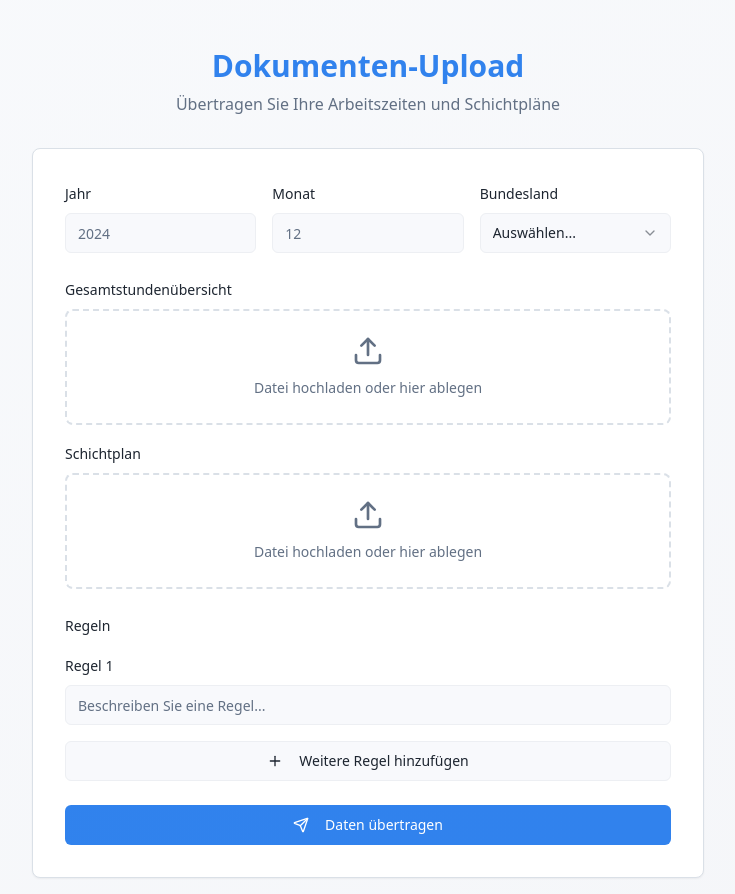
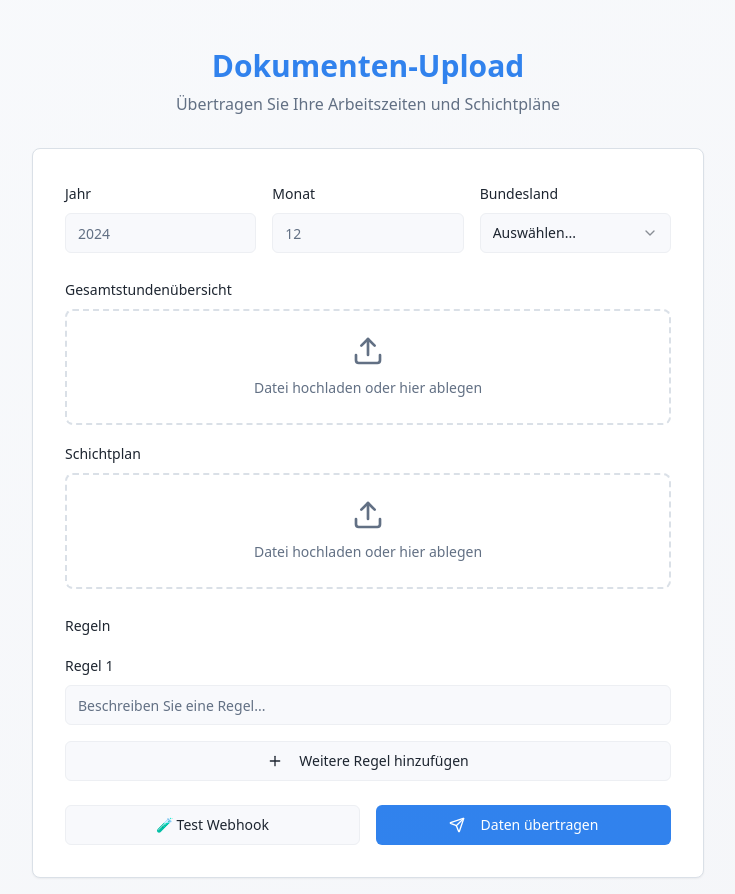
Before and after one commit to jasonl20-tech/bundesland-reporter, a React (Vite) app: page / in a window 1280 px wide. Shown: the whole page, without its empty margins (272-1007 px from the left). Built offline with nearby package versions, Linux system fonts and the light colour scheme.

Commit message:
Add test webhook button
Add a test webhook button and a debug display to the application. Update the webhook URL.

```diff
--- a/src/components/DocumentUploadForm.tsx
+++ b/src/components/DocumentUploadForm.tsx
@@ -25,6 +25,7 @@ export const DocumentUploadForm = () => {
   });
   const [visibleRules, setVisibleRules] = useState(1);
   const [isSubmitting, setIsSubmitting] = useState(false);
+  const [debugInfo, setDebugInfo] = useState<any>(null);
   const { toast } = useToast();
 
   const handleFileChange = (field: 'gesamtstunden' | 'schichtplan') => (e: React.ChangeEvent<HTMLInputElement>) => {
@@ -60,6 +61,59 @@ export const DocumentUploadForm = () => {
     }
   };
 
+  const testWebhook = async () => {
+    setIsSubmitting(true);
+    setDebugInfo(null);
+
+    try {
+      const testData = new FormData();
+      testData.append('test', 'true');
+      testData.append('timestamp', new Date().toISOString());
+
+      console.log('Testing webhook...');
+
+      const response = await fetch('https://ckwxlgumjxmczyuftlit.supabase.co/functions/v1/webhook-proxy', {
+        method: 'POST',
+        body: testData,
+      });
+
+      const responseText = await response.text();
+
+      setDebugInfo({
+        status: response.status,
+        statusText: response.statusText,
+        response: responseText,
+        timestamp: new Date().toISOString()
+      });
+
+      if (response.ok) {
+        toast({
+          title: "Test erfolgreich!",
+          description: "Webhook-Verbindung funktioniert.",
+        });
+      } else {
+        toast({
+          title: "Test fehlgeschlagen",
+          description: `Status: ${response.status}`,
+          variant: "destructive",
+        });
+      }
+    } catch (error) {
+      console.error('Test error:', error);
+      setDebugInfo({
+        error: error.message,
+        timestamp: new Date().toISOString()
+      });
+      toast({
+        title: "Test-Fehler",
+        description: error.message,
+        variant: "destructive",
+      });
+    } finally {
+      setIsSubmitting(false);
+    }
+  };
+
   const handleSubmit = async (e: React.FormEvent) => {
     e.preventDefault();
 
@@ -76,6 +130,7 @@ export const DocumentUploadForm = () => {
     setIsSubmitting(true);
 
     try {
+      setDebugInfo(null);
       const formDataToSend = new FormData();
       formDataToSend.append('year', formData.year);
       formDataToSend.append('month', formData.month);
@@ -99,6 +154,15 @@ export const DocumentUploadForm = () => {
         body: formDataToSend,
       });
 
+      const responseText = await response.text();
+
+      setDebugInfo({
+        status: response.status,
+        statusText: response.statusText,
+        response: responseText,
+        timestamp: new Date().toISOString()
+      });
+
       if (response.ok) {
         toast({
           title: "Erfolgreich gesendet!",
@@ -115,9 +179,16 @@ export const DocumentUploadForm = () => {
         });
         setVisibleRules(1);
       } else {
+        setDebugInfo(prev => ({ ...prev, error: 'Upload failed' }));
         throw new Error('Upload failed');
       }
     } catch (error) {
+      console.error('Submit error:', error);
+      setDebugInfo(prev => ({
+        ...prev,
+        error: error.message,
+        timestamp: new Date().toISOString()
+      }));
       toast({
         title: "Fehler beim Senden",
         description: "Es gab ein Problem beim Übertragen der Daten.",
@@ -252,10 +323,20 @@ export const DocumentUploadForm = () => {
               )}
             </div>
 
-            {/* Submit Button */}
+            {/* Test und Submit Buttons */}
+            <div className="grid md:grid-cols-2 gap-4">
+              <Button
+                type="button"
+                variant="outline"
+                onClick={testWebhook}
+                disabled={isSubmitting}
+              >
+                🧪 Test Webhook
+              </Button>
+
               <Button
                 type="submit"
-              className="w-full bg-gradient-to-r from-primary to-primary-glow hover:shadow-elegant transition-all duration-300"
+                className="bg-gradient-to-r from-primary to-primary-glow hover:shadow-elegant transition-all duration-300"
                 disabled={isSubmitting}
               >
                 {isSubmitting ? (
@@ -267,6 +348,17 @@ export const DocumentUploadForm = () => {
                   </>
                 )}
               </Button>
+            </div>
+
+            {/* Debug Info */}
+            {debugInfo && (
+              <div className="p-4 bg-muted/50 rounded-lg border">
+                <h3 className="font-semibold mb-2">Debug Information:</h3>
+                <pre className="text-xs overflow-auto">
+                  {JSON.stringify(debugInfo, null, 2)}
+                </pre>
+              </div>
+            )}
           </form>
         </Card>
       </div>
```
Also changed, not shown: 1 other file (tests, documents, lock files or other folders). Lines whose indentation alone changed are shown as unchanged.
